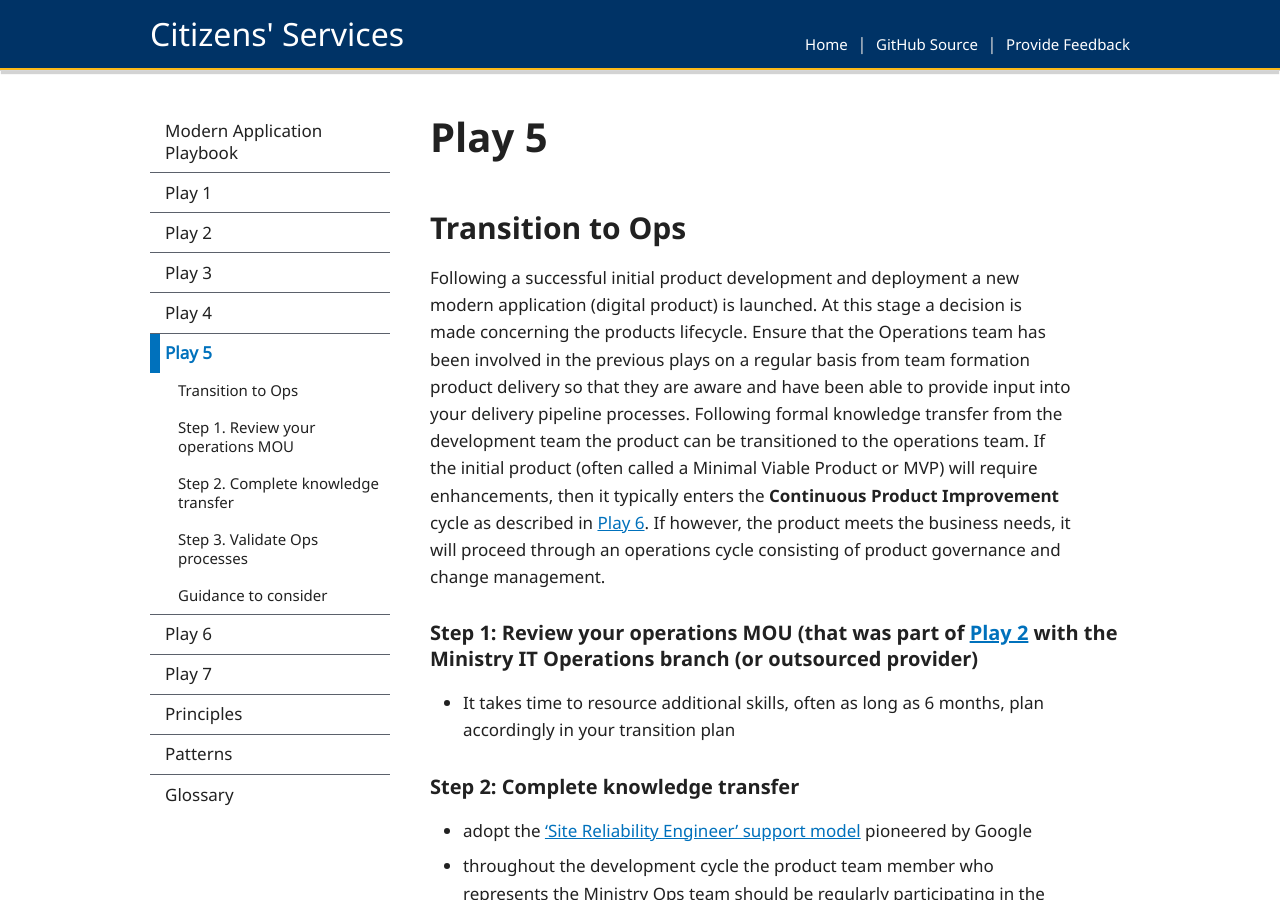
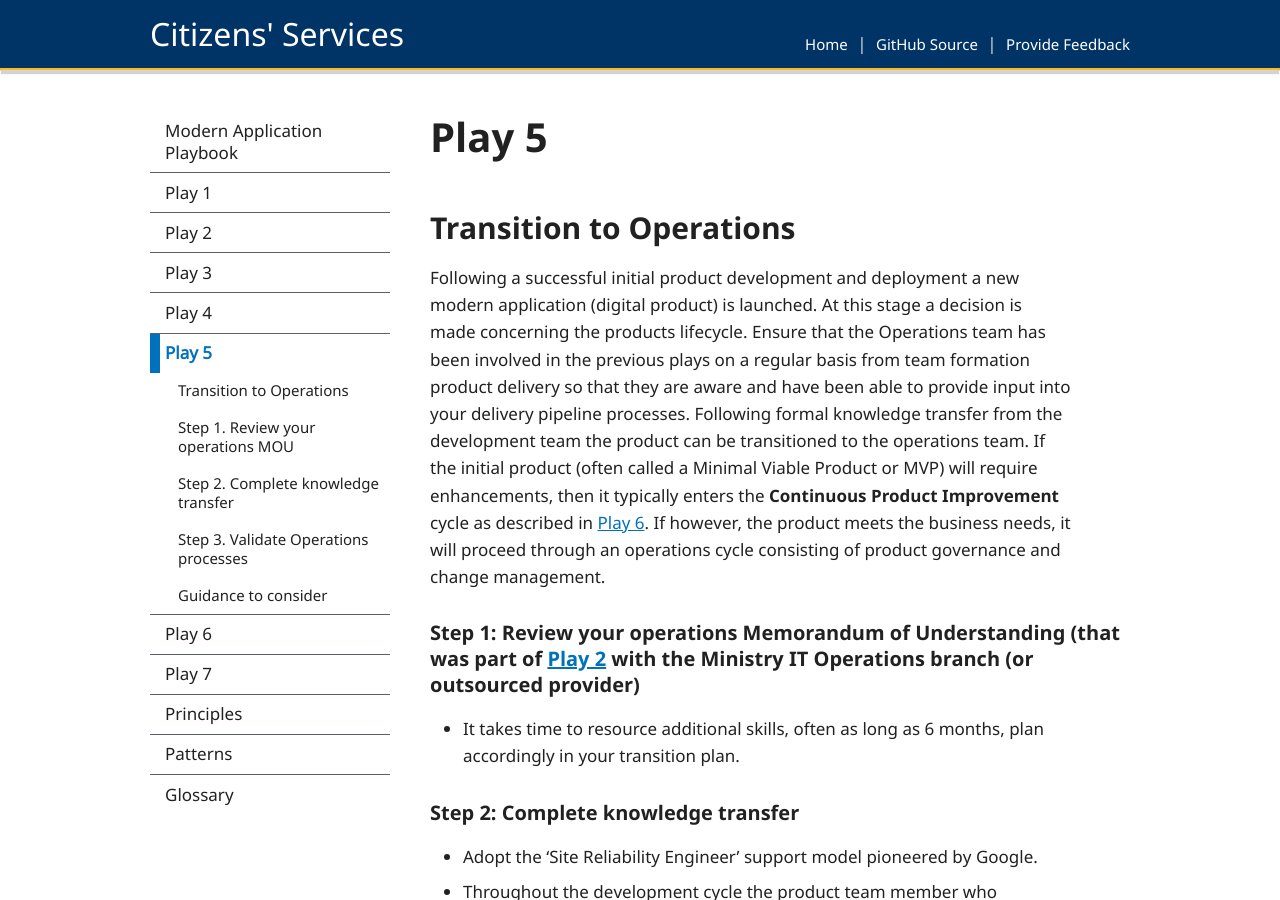
Before and after one commit to HeatherRemacle/exchangelabops, a Jekyll site: the page built from plays/play5.md, in a window 1280 px wide and 900 px high. Built offline with Jekyll 4.4.1, drawn with Linux system fonts in a browser that asks for light colours; some of the changed text lies outside the part shown.

Commit message:
Update plays 5,6,7

```diff
--- a/plays/play5.md
+++ b/plays/play5.md
@@ -5,29 +5,29 @@ permalink: /play5
 layout: post
 sidenav: docs
 subnav:
-  - text: Transition to Ops
-    href: '#transition-to-ops'
+  - text: Transition to Operations
+    href: '#transition-to-operations'
   - text: Step 1. Review your operations MOU
     href: '#step-1-review-your-operations-mou-that-was-part-of-play-2-with-the-ministry-it-operations-branch-or-outsourced-provider'
   - text: Step 2. Complete knowledge transfer
     href: '#step-2-complete-knowledge-transfer'
-  - text: Step 3. Validate Ops processes
-    href: '#step-3-validate-ops-processes-including'
+  - text: Step 3. Validate Operations processes
+    href: '#step-3-validate-operations-processes-including'
   - text: Guidance to consider
     href: '#guidance-to-consider'
 ---
-## Transition to Ops
+## Transition to Operations
 Following a successful initial product development and deployment a new modern application (digital product) is launched. At this stage a decision is made  concerning the products lifecycle. Ensure that the Operations team has been involved in the previous plays on a regular basis from team formation product delivery so that they are aware and have been able to provide input into your delivery pipeline processes. Following formal  knowledge transfer from the development team the product can be transitioned to the operations team. If the initial product (often called a Minimal Viable Product or MVP) will require enhancements, then it typically enters the **Continuous Product Improvement** cycle as described in [Play 6](/CITZ-IMB-playbook/play6). If however, the product meets the business needs, it will proceed through an operations cycle consisting of product governance and change management.
 
-### Step 1: Review your operations MOU (that was part of [Play 2](/CITZ-IMB-playbook/play2) with the Ministry IT Operations branch (or outsourced provider)
-- It takes time to resource additional skills, often as long as 6 months, plan accordingly in your transition plan
+### Step 1: Review your operations Memorandum of Understanding (that was part of [Play 2](/CITZ-IMB-playbook/play2) with the Ministry IT Operations branch (or outsourced provider)
+- It takes time to resource additional skills, often as long as 6 months, plan accordingly in your transition plan.
 
 ### Step 2: Complete knowledge transfer
-- adopt the [‘Site Reliability Engineer’ support model](https://landing.google.com/sre/) pioneered by Google
-- throughout the development cycle the product team member who represents the Ministry Ops team should be regularly participating in the development team meetings and ideally is cross functionally trained to understand how product features have been developed, tested and pushed through the deployment pipeline
+- Adopt the ‘Site Reliability Engineer’ support model pioneered by Google.
+- Throughout the development cycle the product team member who represents the Ministry Operations team should be regularly participating in the development team meetings and ideally is cross functionally trained to understand how product features have been developed, tested and pushed through the deployment pipeline.
 
-### Step 3: Validate Ops processes including:
-- [Change Management](https://en.wikipedia.org/wiki/Change_management) procedures
+### Step 3: Validate Operations processes including:
+- Change Management procedures
 - Monitoring & Logging
   - Application Performance Monitoring ([APM](https://www.ea.oit.va.gov/EAOIT/docs/Oct_2016_Release_Docs/APM-2-2.pdf)) metrics have been defined
   - Application logs are generated and maintained in accordance with policy.
@@ -37,14 +37,14 @@ Following a successful initial product development and deployment a new modern a
 - Escalation
 
 ### Guidance to consider:
-- The Ops  team member should communicate  with colleagues of the Ministry Ops team to educate other team members on the product shared documentation, its tooling and design review meetings
-- Source Code Repository (such as the projects GitHub repo) has a readme file with relevant procedures and  links required to recreate the solution installation
-- Make documentation easily locatable (Confluence, SharePoint, GitHub)
-- Create a Product “Runbook”
-- Monitoring Environment ([ELK stack](https://logz.io/learn/complete-guide-elk-stack/), Splunk, Nagios)
+-	The project operations (Ops) team member should communicate with colleagues of the Ministry DevOps & technical support team to educate other coworkers about the product’s shared documentation, tooling and outcomes from design review meetings
+-	The project’s source code repository (ex: GitHub) has a readme file with relevant procedures and links required to recreate the solution installation
+-	Make documentation easily locatable (Confluence, SharePoint, GitHub)
+-	Create a product “runbook”
+-	Integrate your solution into the Ministry logging and monitoring environment
 - [Google’s monitoring & logging patterns](https://cloud.google.com/solutions/hybrid-and-multi-cloud-monitoring-and-logging-patterns)
 - [Triage best practices](https://dzone.com/articles/agility-meets-process-how-to-triage-requests-to-ef)
-- Knowledge Transfer best practices
+- Knowledge transfer best practices
 - Review your operating commitments
   - 9’s uptime
   - Performance targets
```
Also changed, not shown: pages/index.md (+2 -2 lines), plays/play6.md (+1 -1 lines), plays/play7.md (+2 -2 lines).
